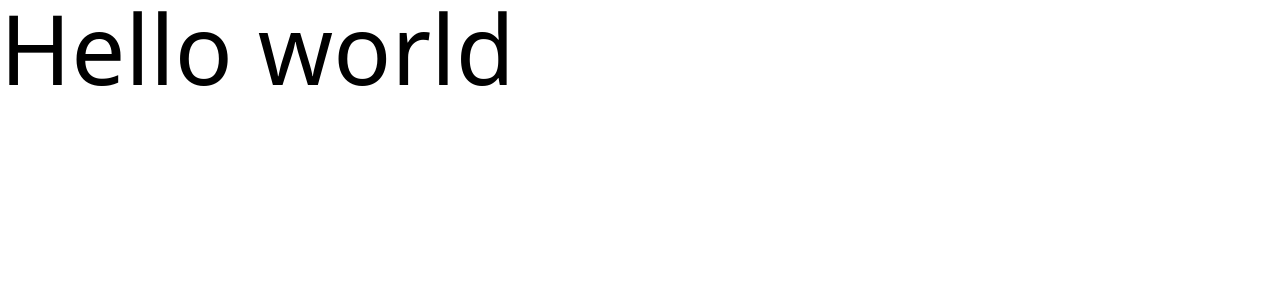
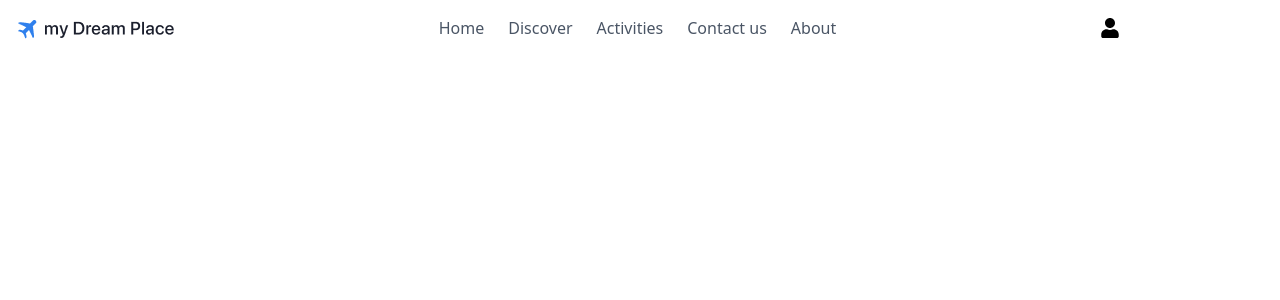
Before and after one commit to namitj2801/Hotel-Booking, a React (Vite) app in the folder client/travel-project/: page / in a window 1280 px wide. Shown: the top 300 px of the page. Built offline with nearby package versions, Linux system fonts and the light colour scheme.

Commit message:
Add Navbar component and integrate react-icons; update package.json and package-lock.json

```diff
--- a/client/travel-project/package.json
+++ b/client/travel-project/package.json
@@ -13,7 +13,8 @@
   "dependencies": {
     "@tailwindcss/vite": "^4.1.11",
     "react": "^19.1.0",
-    "react-dom": "^19.1.0"
+    "react-dom": "^19.1.0",
+    "react-icons": "^5.5.0"
   },
   "devDependencies": {
     "@eslint/js": "^9.30.1",
--- a/client/travel-project/src/App.jsx
+++ b/client/travel-project/src/App.jsx
@@ -1,12 +1,11 @@
-import { useState } from "react";
-import reactLogo from "./assets/react.svg";
-import viteLogo from "/vite.svg";
 import "./App.css";
+import Navbar from "./components/Navbar";
 
 function App() {
   return (
     <>
-      <div className="text-8xl">Hello world</div>
+      {/* <div className="text-8xl">Hello world 56min 26 sec</div> */}
+      <Navbar />
     </>
   );
 }
--- /dev/null
+++ b/client/travel-project/src/components/Navbar.jsx
@@ -0,0 +1,81 @@
+import React from "react";
+import { FaUser } from "react-icons/fa";
+import logo from "../assets/logo (2).png";
+import { useState } from "react";
+
+const Navbar = () => {
+  const isSignIn = true;
+  const [isDropDownOpen, setIsDropDownOpen] = useState(false);
+  //   const [isMobileNavOpen, setIsMobileNavOpen] = useState(false);
+  const handleDropDownToggle = () => {
+    setIsDropDownOpen(!isDropDownOpen);
+  };
+  const closeDropDown = () => {
+    setIsDropDownOpen(false);
+  };
+  return (
+    <nav className="flex items-center justify-between p-4">
+      {/* Brand logo*/}
+      <div className="flex items-center space-x-2">
+        <img src={logo} alt="Logo" className="ml-7rem"></img>
+      </div>
+      {/* Navbar links */}
+      <div className="hidden md:flex space-x-6">
+        <a href="/" className="text-gray-600 hover:text-gray-900">
+          Home
+        </a>
+        <a href="/" className="text-gray-600 hover:text-gray-900">
+          Discover
+        </a>
+        <a href="/" className="text-gray-600 hover:text-gray-900">
+          Activities
+        </a>
+        <a href="/" className="text-gray-600 hover:text-gray-900">
+          Contact us
+        </a>
+        <a href="/" className="text-gray-600 hover:text-gray-900">
+          About
+        </a>
+      </div>
+      {/* Notification and profile */}
+      <div className="flex items-center space-x-4 mr-[9rem] relative">
+        <FaUser size={20} onClick={handleDropDownToggle} />
+
+        {isDropDownOpen && (
+          <div
+            className="absolute right-0 mt-36 w-48 bg-white-border border-gray-200 rounded shadow-lg z-50"
+            onMouseLeave={closeDropDown}
+          >
+            <ul>
+              <li className="px-4 py-2 hover:bg-gray-100 cursor-pointer">
+                <a href="/" className="text-gray-600 hover:text-gray-900">
+                  Your Profile
+                </a>
+              </li>
+              <li className="px-4 py-2 hover:bg-gray-100 cursor-pointer">
+                <a href="/" className="text-gray-600 hover:text-gray-900">
+                  Your Order
+                </a>
+              </li>
+              {isSignIn ? (
+                <li className="px-4 py-2 hover:bg-gray-100 cursor-pointer">
+                  <a href="/" className="text-gray-600 hover:text-gray-900">
+                    Sign Out
+                  </a>
+                </li>
+              ) : (
+                <li className="px-4 py-2 hover:bg-gray-100 cursor-pointer">
+                  <a href="/" className="text-gray-600 hover:text-gray-900">
+                    Sign In
+                  </a>
+                </li>
+              )}
+            </ul>
+          </div>
+        )}
+      </div>
+    </nav>
+  );
+};
+
+export default Navbar;
```
Also changed, not shown: client/travel-project/src/assets/logo (2).png (added), 1 other file (tests, documents, lock files or other folders).
